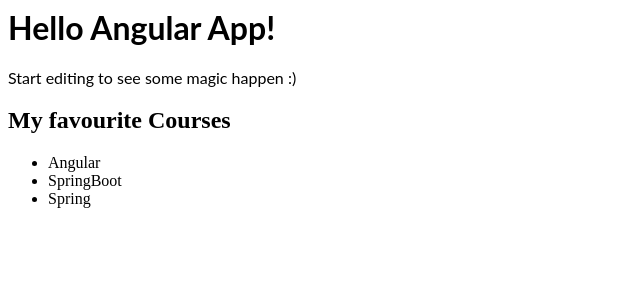
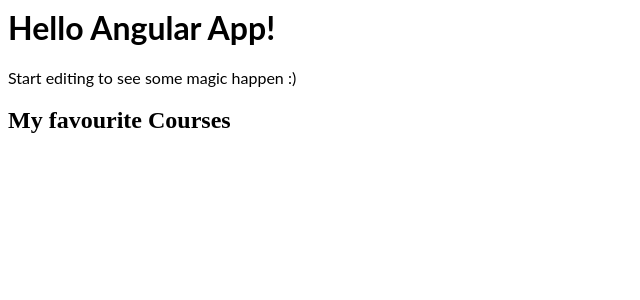
Before and after one commit to mbandyopadhyay10/angular-artdwn, an Angular app: page / in a window 1280 px wide. Shown: the top 300 px of the page, without its empty margins (0-640 px from the left). Built offline with nearby package versions, Linux system fonts and the light colour scheme.

Commit message:
2 files modified, 1 added

```diff
--- a/src/app/app.module.ts
+++ b/src/app/app.module.ts
@@ -5,11 +5,13 @@
 import { AppComponent } from './app.component';
 import { HelloComponent } from './hello.component';
 import { CoursesComponent } from './courses.component';
+import { CoursesService } from './courses.service';
 
 
 @NgModule({
   imports:      [ BrowserModule, FormsModule ],
   declarations: [ AppComponent, HelloComponent, CoursesComponent ],
-  bootstrap:    [ AppComponent ]
+  bootstrap:    [ AppComponent ],
+  providers: [CoursesService]
 })
 export class AppModule { }
--- a/src/app/courses.component.ts
+++ b/src/app/courses.component.ts
@@ -12,5 +12,5 @@
 })
 export class CoursesComponent {
   title = 'My favourite Courses';
-  courses = ['Angular','SpringBoot','Spring'];
+  courses
 }
--- /dev/null
+++ b/src/app/courses.service.ts
@@ -0,0 +1,11 @@
+import { Injectable } from '@angular/core';
+
+@Injectable()
+export class CoursesService {
+
+  constructor() { }
+  getCourses(){
+    return ['Angular','SpringBoot','Spring'];
+  }
+
+}
```
